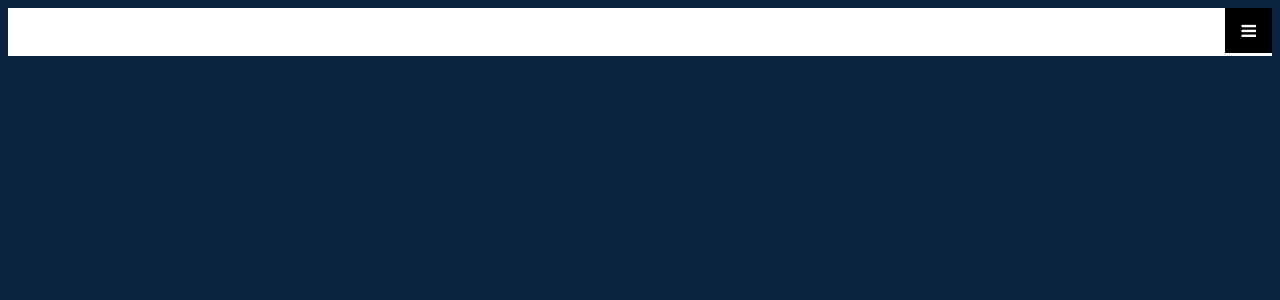
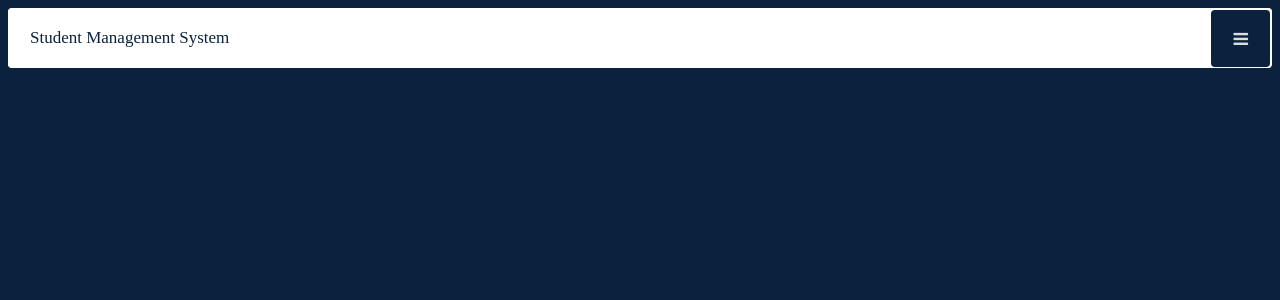
Before and after one commit to Thagoo/Student-Management-system, a PHP site: page / in a window 1280 px wide. Shown: the top 300 px of the page. Run offline with PHP 8.4, Linux system fonts and the light colour scheme; some libraries are stand-ins or nearby versions.

Commit message:
Customize navbar

```diff
--- a/css/main.css
+++ b/css/main.css
@@ -3,41 +3,58 @@ body {
 }
 .topnav {
   overflow: hidden;
-  background-color: #033;
+  background-color: white;
   position: relative;
+  border-radius: 4px;
 }
 
 /* Hide the links inside the navigation menu (except for logo/home) */
 .topnav #menuLinks {
   display: none;
+  padding: 21px 23px;
 }
 
 /* Style navigation menu links */
 .topnav a {
-  color: white;
-  padding: 14px 16px;
+  color: #0a223d;
+  padding: 20px 22px;
   text-decoration: none;
   font-size: 17px;
   display: block;
+  border-radius: 4px;
 }
 
 /* Style the hamburger menu */
 .topnav a.icon {
-  background: black;
+  background: #0a223d;
+  color: #ddd;
   display: block;
   position: absolute;
-  right: 0;
-  top: 0;
+  right: 2;
+  top: 2;
+}
+.topnav a.icon:hover {
+  background: rgb(150, 149, 148);
+  color: #0a223d;
 }
 
 /* Add a grey background color on mouse-over */
 .topnav a:hover {
-  background-color: #ddd;
-  color: black;
+  background-color: #0a223d;
+  color: white;
+  border-radius: 4px;
 }
 
 /* Style the active link (or home/logo) */
-.logo {
+.topnav .logo {
   background-color: white;
   color: #0a223d;
 }
+.topnav .logo:visited {
+  background-color: white;
+  color: #0a223d;
+}
+.topnav .logo:hover {
+  background-color: white;
+  color: #0a223d;
+}
--- a/index.php
+++ b/index.php
@@ -17,8 +17,7 @@
   <a href="#home" class="logo">Student Management System</a>
   <!-- Navigation links (hidden by default) -->
   <div id="menuLinks">
-    <a href="#news">News</a>
-    <a href="#contact">Contact</a>
+    <a href="#login.php">Admin login</a>
     <a href="#about">About</a>
   </div>
   <!-- "Hamburger menu" / "Bar icon" to toggle the navigation links -->
```
